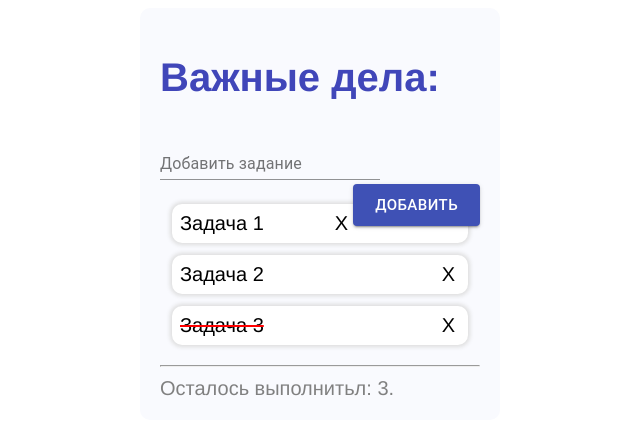
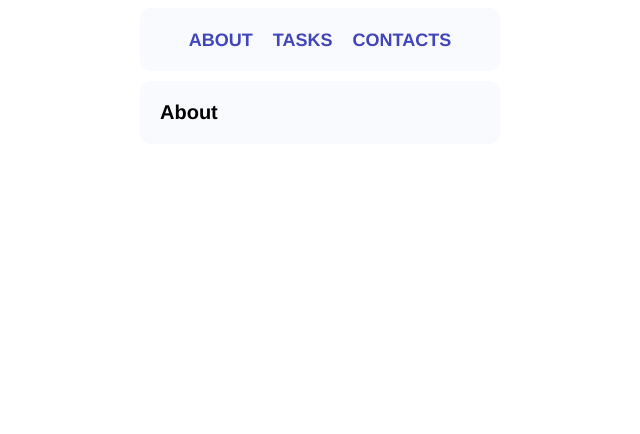
Before and after one commit to WebHeroSchool/todo_oleg, a React (Create React App) app: page / in a window 1280 px wide. Shown: the top 434 px of the page, without its empty margins (320-960 px from the left). Built offline with nearby package versions, Linux system fonts and the light colour scheme.

Commit message:
+ Router

```diff
--- a/package.json
+++ b/package.json
@@ -8,6 +8,7 @@
     "@testing-library/user-event": "^12.1.10",
     "react": "^17.0.1",
     "react-dom": "^17.0.1",
+    "react-router-dom": "^5.2.0",
     "react-scripts": "4.0.1",
     "web-vitals": "^0.2.4"
   },
--- /dev/null
+++ b/src/components/About/about.js
@@ -0,0 +1,13 @@
+import React from 'react';
+import styles from '../App/App.module.css';
+
+class About extends React.Component {
+	render() {
+		return (
+			<h1 className = {styles.wrap}>About</h1>
+		)
+	}
+};
+
+
+export default About;
--- a/src/components/App/App.js
+++ b/src/components/App/App.js
@@ -3,90 +3,30 @@ import ItemList from '../ItemList/ItemList';
 import Footer from '../Footer/footer';
 import InputItem from '../InputItem/Inputitem';
 import styles from './App.module.css';
+import Todo from '../Todo/todo';
+import Contacts from '../Contacts/contacts';
+import About from '../About/about';
+import { BrowserRouter as Router, Route, Link } from 'react-router-dom';
+
 
 const todoItem = 'Создать новое приложение';
 
 
-const App = () => {
-	const initialState = {
-		thingToDo: [
-			{
-				task: 'Задача 1',
-				done: false,
-				id: 1
-			},
-			{
-				task: 'Задача 2',
-				done: false,
-				id: 2
-			},
-			{
-				task: 'Задача 3',
-				done: true,
-				id: 3
-			}
-		],
-		count: 3
-	};
-
-	const [thingToDo, setThingToDo] = useState(initialState.thingToDo);
-	const [count, setCount] = useState(initialState.count);
-
-  useEffect(() => {
-    console.log('обновлено');
-});
-
-  useEffect(() => {
-    console.log('смонтировано');
-}, []);
-
-  useEffect(() => {
-    console.log('изменился count');
-}, [count]);
-
-	const onClickDone = id => {
-		const newItemList = thingToDo.map(item => {
-			const newItem = { ...item };
-			if (item.id === id) {
-				newItem.done = !item.done
-			};
-			return newItem;
-		});
-		setThingToDo(newItemList);
-	};
-
-	const onClickDelete = id => {
-		const newItemList = thingToDo.filter(item => item.id !== id);
-		setThingToDo(newItemList);
-		setCount((count) => count - 1)
-	};
-
-	const onClickAdd = task => {
-		const newThingToDo = [
-			...thingToDo,
-			{
-				task,
-				done: false,
-				id: count + 1
-			}
-		];
-		setThingToDo(newThingToDo);
-		setCount((count) => count + 1);
-	};
-
-	return (
-    <div className={styles.wrap}>
-      <h1 className={styles.title}>Важные дела:</h1>
-      <InputItem onClickAdd = {onClickAdd} />
-      <ItemList
-        thingToDo = {thingToDo}
-        onClickDone = {onClickDone}
-        onClickDelete = {onClickDelete}
-      />
-      <hr />
-      <Footer count={count}/>
-    </div>)
-
-};
+const App = () => (
+  <Router>
+  <div className={styles.content}>
+    <div className={styles.sidebar}>
+        <Link to='/'><a>ABOUT</a></Link>
+        <Link to='/todo'><a>TASKS</a></Link>
+        <Link to='/contacts'><a>CONTACTS</a></Link>
+    </div>
+    <div>
+    <Route path='/' exact component={About} />
+    <Route path='/todo' component={Todo} />
+    <Route path='/contacts' component={Contacts} />
+    </div>
+  </div>
+  </Router>
+)
 
 export default App;
--- a/src/components/App/App.module.css
+++ b/src/components/App/App.module.css
@@ -48,3 +48,27 @@
   float: right;
   padding-right: 5px;
 }
+
+.sidebar {
+  margin: auto;
+  width: 320px;
+  font-size: 20px;
+  background: #f9fafe;
+  padding: 20px;
+  border-radius: 10px;
+  margin-bottom: 10px;
+  text-align: center;
+}
+
+.sidebar a {
+  text-decoration: none;
+  color: #4046b9;
+  font: 700 18px/10px Helvetica;
+  margin: 5px;
+}
+
+.content {
+  margin: auto;
+	width: 400px;
+
+}
--- /dev/null
+++ b/src/components/Contacts/contacts.js
@@ -0,0 +1,13 @@
+import React from 'react';
+import styles from '../App/App.module.css';
+
+class Contacts extends React.Component {
+	render() {
+		return (
+			<h1 className = {styles.wrap}>Contacts</h1>
+		)
+	}
+};
+
+
+export default Contacts;
--- /dev/null
+++ b/src/components/Todo/todo.js
@@ -0,0 +1,92 @@
+import React,{ useState, useEffect } from 'react';
+import ItemList from '../ItemList/ItemList';
+import Footer from '../Footer/footer';
+import InputItem from '../InputItem/Inputitem';
+import styles from '../App/App.module.css';
+
+const todoItem = 'Создать новое приложение';
+
+
+const Todo = () => {
+	const initialState = {
+		thingToDo: [
+			{
+				task: 'Задача 1',
+				done: false,
+				id: 1
+			},
+			{
+				task: 'Задача 2',
+				done: false,
+				id: 2
+			},
+			{
+				task: 'Задача 3',
+				done: true,
+				id: 3
+			}
+		],
+		count: 3
+	};
+
+	const [thingToDo, setThingToDo] = useState(initialState.thingToDo);
+	const [count, setCount] = useState(initialState.count);
+
+  useEffect(() => {
+    console.log('обновлено');
+});
+
+  useEffect(() => {
+    console.log('смонтировано');
+}, []);
+
+  useEffect(() => {
+    console.log('изменился count');
+}, [count]);
+
+	const onClickDone = id => {
+		const newItemList = thingToDo.map(item => {
+			const newItem = { ...item };
+			if (item.id === id) {
+				newItem.done = !item.done
+			};
+			return newItem;
+		});
+		setThingToDo(newItemList);
+	};
+
+	const onClickDelete = id => {
+		const newItemList = thingToDo.filter(item => item.id !== id);
+		setThingToDo(newItemList);
+		setCount((count) => count - 1)
+	};
+
+	const onClickAdd = task => {
+		const newThingToDo = [
+			...thingToDo,
+			{
+				task,
+				done: false,
+				id: count + 1
+			}
+		];
+		setThingToDo(newThingToDo);
+		setCount((count) => count + 1);
+	};
+
+	return (
+    <div className={styles.wrap}>
+      <h1 className={styles.title}>Важные дела:</h1>
+      <InputItem onClickAdd = {onClickAdd} />
+      <ItemList
+        thingToDo = {thingToDo}
+        onClickDone = {onClickDone}
+        onClickDelete = {onClickDelete}
+      />
+      <hr />
+      <Footer count={count}/>
+    </div>)
+
+};
+
+export default Todo;
```
Also changed, not shown: src/index.js (+4 -3 lines), 2 other files (tests, documents, lock files or other folders).
